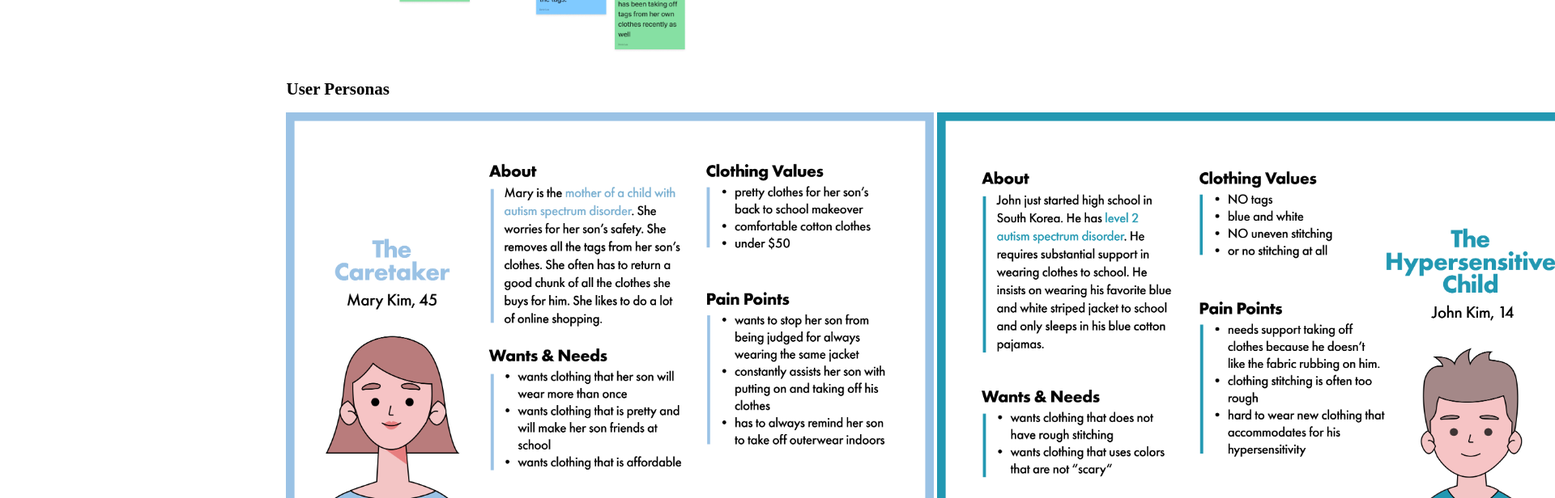
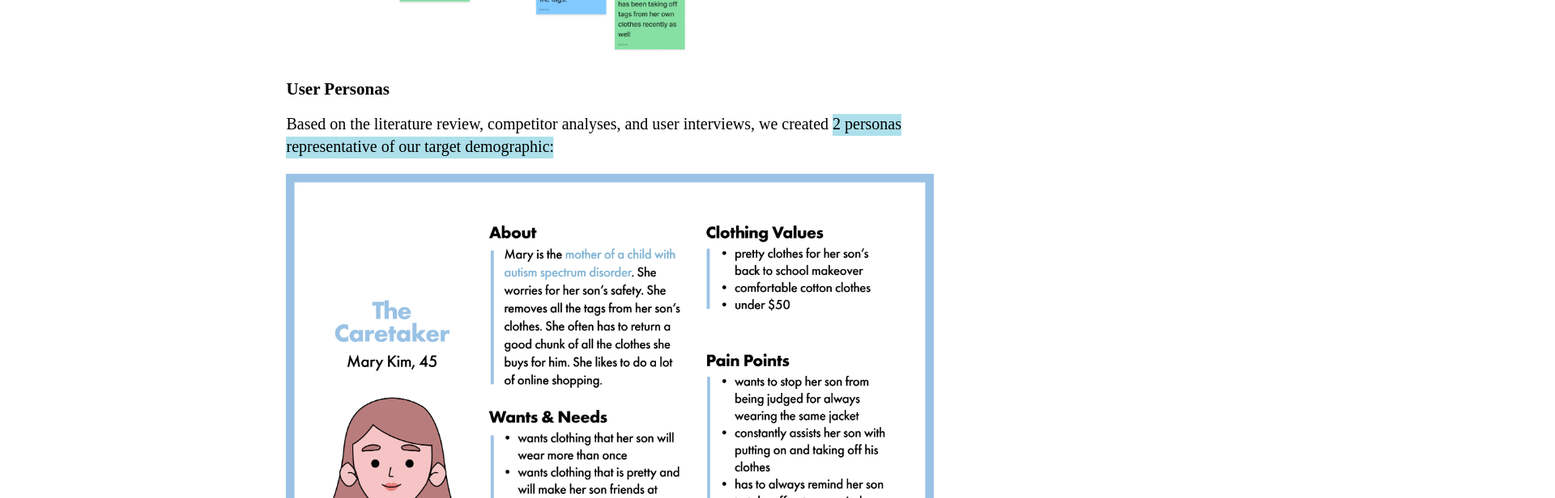
Before and after one commit to kl527/personal, a Next.js app: page /melotomorrow in a window 1280 px wide. Shown: the part 2500-3116 px from the top of the page at 81% size, 1920 px wide, since content can reach past the window. Built offline with nearby package versions, Linux system fonts and the light colour scheme; a web font is replaced by a local one.

Commit message:
small fixes

```diff
--- a/app/melotomorrow/components/Competitor.tsx
+++ b/app/melotomorrow/components/Competitor.tsx
@@ -14,7 +14,7 @@ export default function Competitor() {
     return (
         <div className="w-[237px] md:w-[646px] lg:w-[800px]">
             <h1 className="mb-4 text-black text-lg md:text-[21px] tracking-[0] leading-[normal]">Competitor Analysis</h1>
-            <p className="font-normal mb-5 text-black md:text-[20px] text-base tracking-[0] leading-7">Korea has historically ranked poorly in terms of mental health. As a result, there are <em ref={ref1} className={`highlight ${isInViewport1 ? 'shown' : ''}`}>not many Korean companies that make clothing for people with autism.</em> We looked at three major companies: Target's Cat and Jack, Kohl&#x27;s, and Better Basic.</p>
+            <p className="font-normal mb-5 text-black md:text-[20px] text-base tracking-[0] leading-7">Korea has historically ranked poorly in terms of mental health. As a result, there are <em ref={ref1} className={`highlight ${isInViewport1 ? 'shown' : ''}`}>not many Korean companies that make clothing for people with autism.</em> We looked at three major companies: Target&#x27;s Cat and Jack, Kohl&#x27;s, and Better Basic.</p>
             <h1 className="text-melo-blue md:mb-4 font-normal text-lg md:text-[21px] tracking-[0] leading-[normal]">Main Findings:</h1>
             <ul>
                 <li className="ml-4 list-disc font-normal mb-5 text-black md:text-[20px] text-base tracking-[0] leading-7">
@@ -24,7 +24,7 @@ export default function Competitor() {
                     Offered clothing for ASD focus on tactile hypersensitivity
                 </li>
                 <li className="ml-4 list-disc font-normal mb-5 text-black md:text-[20px] text-base tracking-[0] leading-7">
-                    Clothing companies for ASD <em ref={ref3} className={`highlight ${isInViewport3 ? 'shown' : ''}`}>make their websites for caregivers' ease of use</em>, not for the children themselves.
+                    Clothing companies for ASD <em ref={ref3} className={`highlight ${isInViewport3 ? 'shown' : ''}`}>make their websites for caregivers&#x27; ease of use</em>, not for the children themselves.
                 </li>
             </ul>
         </div>
--- a/app/melotomorrow/components/Personas.tsx
+++ b/app/melotomorrow/components/Personas.tsx
@@ -1,12 +1,20 @@
+"use client";
+
+import React, { useRef } from 'react';
+import useInViewPort from '../../hooks/useInViewPort';
 import Image from "next/image"
 
 export default function Personas() {
+    const ref1 = useRef<HTMLSpanElement>(null);
+
+    const isInViewport1 = useInViewPort(ref1);
     return (
         <div className="w-[237px] md:w-[646px] lg:w-[800px]">
             <h1 className="mb-4 text-black text-lg md:text-[21px] tracking-[0] leading-[normal]">User Personas</h1>
-            <div className="md:flex gap-1">
-            <Image src="/persona1.png" className="flex-1 w-full" alt="caretaker persona" width={400} height={400}/>
-            <Image src="/persona2.png" className="flex-1 w-full" alt="child persona" width={400} height={400}/>
+            <p className="font-normal mb-5 text-black md:text-[20px] text-base tracking-[0] leading-7">Based on the literature review, competitor analyses, and user interviews, we created <em ref={ref1} className={`highlight ${isInViewport1 ? 'shown' : ''}`}>2 personas representative of our target demographic: </em></p>
+            <div>
+            <Image src="/persona1.png" className="mb-3 w-[237px] md:w-[646px] lg:w-[800px]" alt="caretaker persona" width={800} height={400}/>
+            <Image src="/persona2.png" className="w-[237px] md:w-[646px] lg:w-[800px]" alt="child persona" width={800} height={400}/>
             </div>
 
         </div>
--- a/app/melotomorrow/components/Research.tsx
+++ b/app/melotomorrow/components/Research.tsx
@@ -1,9 +1,15 @@
 import LiteratureReview from "./LiteratureReview";
+import Competitor from "./Competitor";
+import Interviews from "./Interviews";
+import Personas from "./Personas";
 
 export default function Research() {
-    return(
+    return (
         <div>
             <LiteratureReview />
+            <Competitor />
+            <Interviews />
+            <Personas />
         </div>
     )
 };
--- a/app/melotomorrow/page.tsx
+++ b/app/melotomorrow/page.tsx
@@ -6,10 +6,7 @@ import Carousel from "./components/Carousel"
 import { Intro } from "./components/Intro"
 import Preloader from "./components/Preloader"
 import { useState } from "react";
-import LiteratureReview from "./components/LiteratureReview";
-import Competitor from "./components/Competitor";
-import Interviews from "./components/Interviews";
-import Personas from "./components/Personas";
+import Research from "./components/Research";
 
 export default function Page() {
     const [loading, setLoading] = useState(true);
@@ -30,10 +27,7 @@ export default function Page() {
                         <MTheader />
                         <Carousel />
                         <Intro />
-                        <LiteratureReview />
-                        <Competitor />
-                        <Interviews />
-                        <Personas />
+                        <Research />
                     </div>
                 </main>
             }
```
